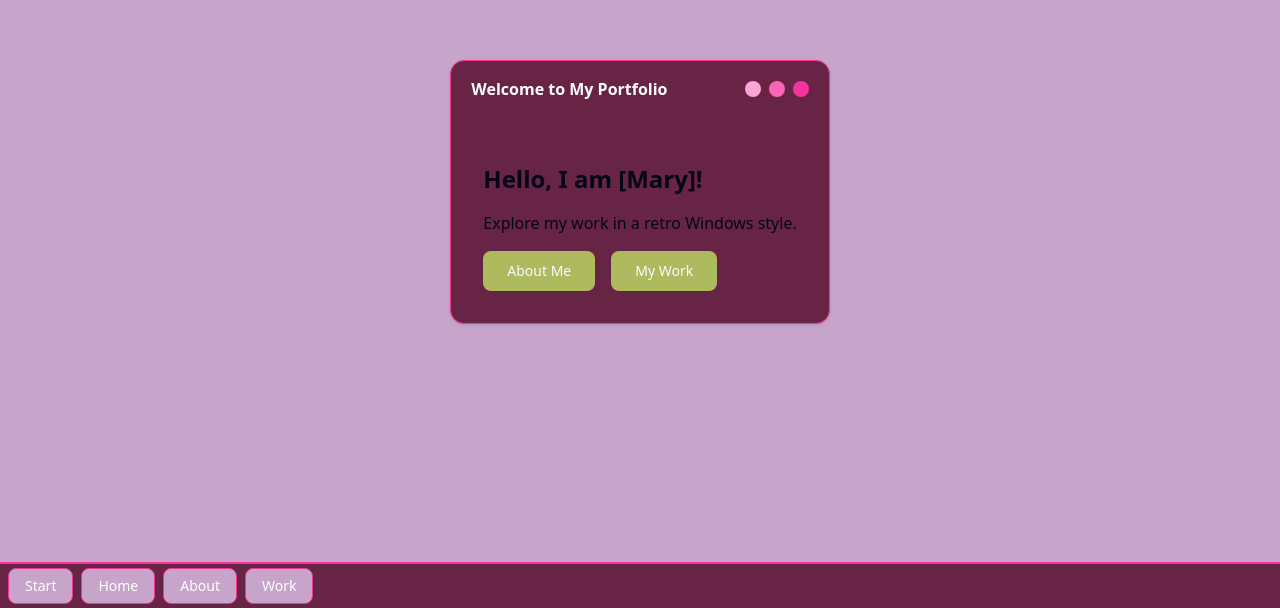
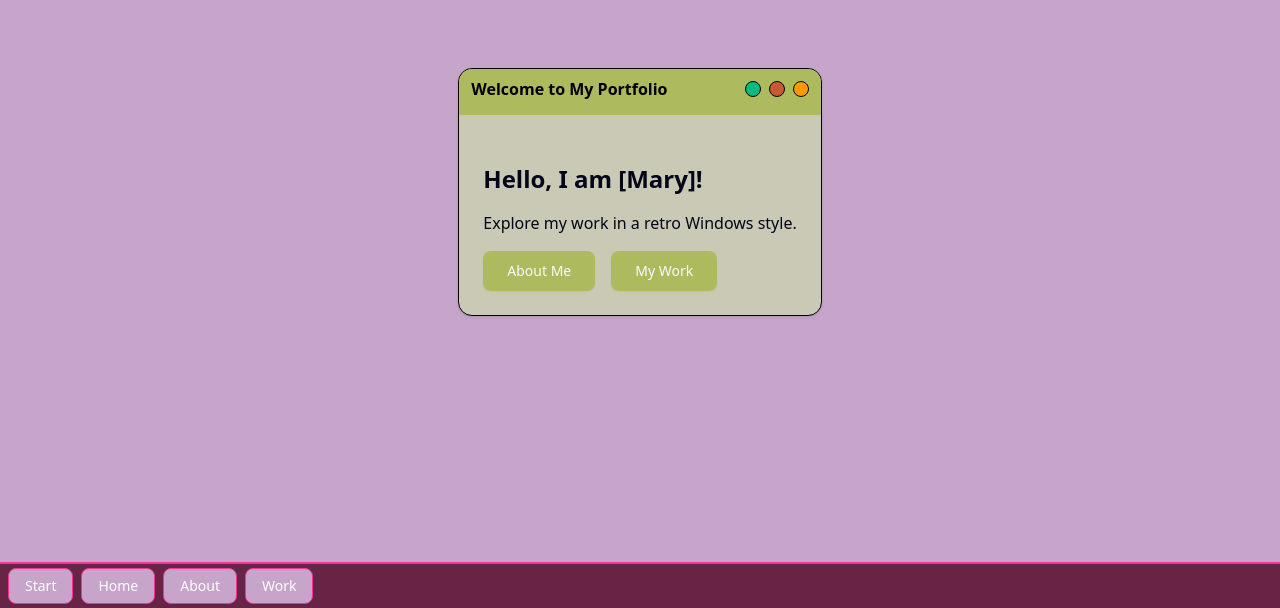
Before and after one commit to MaryBruff/portfolio, a Next.js app: page / in a window 1280 px wide. Shown: the part 192-800 px from the top of the page. Built offline with nearby package versions, Linux system fonts and the light colour scheme.

Commit message:
Color buttons and Card Header

```diff
--- a/src/components/Window.tsx
+++ b/src/components/Window.tsx
@@ -14,15 +14,15 @@ export default function Window({
 }) {
   return (
     <Card
-      className={`bg-pink-950/80 border-pink-500 backdrop-blur-sm m-1 ${className}`}
+      className={`border-black border m-1 p-0 rounded-xl ${className}`}
     >
-      <CardHeader className="p-3">
-        <CardTitle className="text-white flex justify-between items-center portfolio-font">
+      <CardHeader className="bg-primary rounded-t-xl p-3">
+        <CardTitle className="text-black flex justify-between items-center portfolio-font">
           <span>{title}</span>
           <div className="flex space-x-2">
-            <button className="w-4 h-4 rounded-full bg-pink-300" />
-            <button className="w-4 h-4 rounded-full bg-pink-400" />
-            <button className="w-4 h-4 rounded-full bg-pink-500" />
+            <button className="w-4 h-4 border-black border rounded-full bg-chart-3" />
+            <button className="w-4 h-4 border-black border rounded-full bg-chart-4" />
+            <button className="w-4 h-4 border-black border rounded-full bg-chart-5" />
           </div>
         </CardTitle>
       </CardHeader>
```
